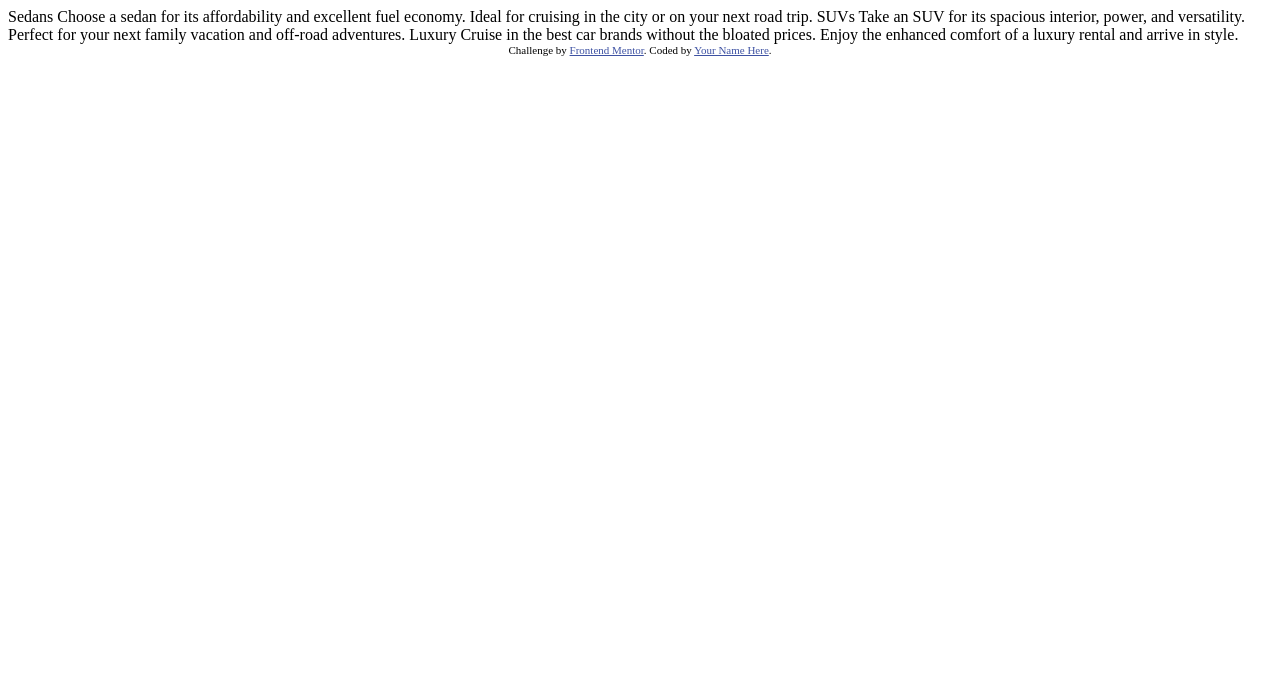
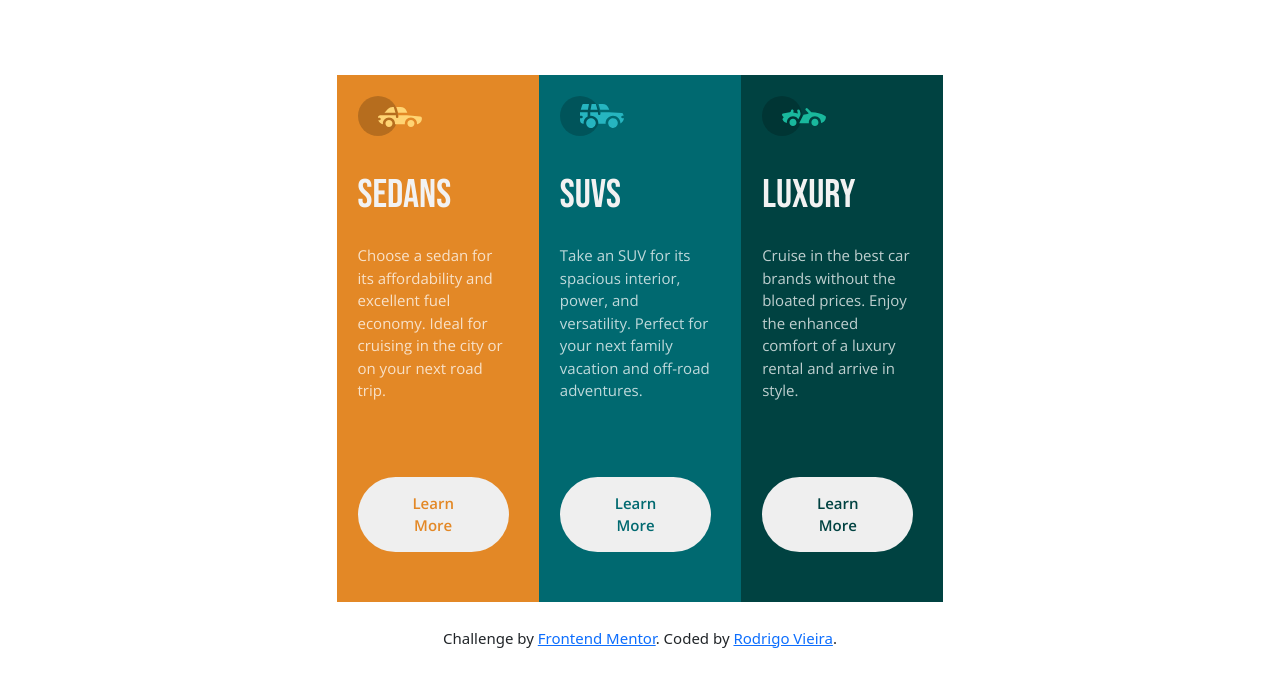
Before and after one commit to rodrigovn/3-column-preview-card-component-challenge-hub, a plain HTML site: page index.html in a window 1280 px wide. Drawn offline with nearby package versions, Linux system fonts and the light colour scheme.

Commit message:
final version of the project

```diff
--- a/index.html
+++ b/index.html
@@ -8,29 +8,49 @@
 
   <title>Frontend Mentor | 3-column preview card component</title>
 
-  <!-- Feel free to remove these styles or customise in your own stylesheet 👍 -->
-  <style>
-    .attribution { font-size: 11px; text-align: center; }
-    .attribution a { color: hsl(228, 45%, 44%); }
-  </style>
+  <link href="https://cdn.jsdelivr.net/npm/bootstrap@5.0.2/dist/css/bootstrap.min.css" rel="stylesheet" integrity="sha384-EVSTQN3/azprG1Anm3QDgpJLIm9Nao0Yz1ztcQTwFspd3yD65VohhpuuCOmLASjC" crossorigin="anonymous">
+
+
+  <link rel="preconnect" href="https://fonts.googleapis.com">
+  <link rel="preconnect" href="https://fonts.gstatic.com" crossorigin>
+  <link href="https://fonts.googleapis.com/css2?family=Bebas+Neue&family=Open+Sans:ital,wght@0,300;0,400;0,500;0,600;0,700;0,800;1,300;1,400;1,500;1,600;1,700;1,800&display=swap" rel="stylesheet">
+
+  <link rel="stylesheet" type="text/css" href="style.css">
 </head>
 <body>
+  <div class="container">
+    <div class="box">
+        <div class="row">
+          <div class="col-sm nopadding">
+            <div class="sedans">
+              <img src="images/icon-sedans.svg">
+              <h1>Sedans</h1>
+              <p>Choose a sedan for its affordability and excellent fuel economy. Ideal for cruising in the city or on your next road trip.</p>
+              <button type="button"><span class="text-button-sedans">Learn More</span></button>
+            </div>
+          </div>
+          <div class="col-sm nopadding">
+            <div class="suvs">
+              <img src="images/icon-suvs.svg">
+              <h1>SUVs</h1>
+              <p> Take an SUV for its spacious interior, power, and versatility. Perfect for your next family vacation and off-road adventures.</p>
+              <button type="button"><span class="text-button-suvs">Learn More</span></button>
+            </div>
+          </div>
+          <div class="col-sm nopadding">
+            <div class="luxury">
+              <img src="images/icon-luxury.svg">
+              <h1>Luxury</h1>
+              <p>Cruise in the best car brands without the bloated prices. Enjoy the enhanced comfort of a luxury rental and arrive in style.</p>
+              <button type="button"><span class="text-button-luxury">Learn More</span></button>
+            </div>
+          </div>
+      </div>
+    </div>
+  </div>
 
-  Sedans
-  Choose a sedan for its affordability and excellent fuel economy. Ideal for cruising in the city
-  or on your next road trip.
-
-  SUVs
-  Take an SUV for its spacious interior, power, and versatility. Perfect for your next family vacation
-  and off-road adventures.
-
-  Luxury
-  Cruise in the best car brands without the bloated prices. Enjoy the enhanced comfort of a luxury
-  rental and arrive in style.
-
-  <div class="attribution">
-    Challenge by <a href="https://www.frontendmentor.io?ref=challenge" target="_blank">Frontend Mentor</a>.
-    Coded by <a href="#">Your Name Here</a>.
+  <div class="footer">
+    Challenge by <a href="https://www.frontendmentor.io?ref=challenge" target="_blank">Frontend Mentor</a>. Coded by <a href="https://github.com/rodrigovn">Rodrigo Vieira</a>.
   </div>
 </body>
 </html>
--- /dev/null
+++ b/style.css
@@ -0,0 +1,68 @@
+body{
+	background-color: white;
+	font-size: 15px;
+	text-align: center;
+}
+.container div {
+	margin: 0 auto;
+}
+.box{
+	padding: 75px 115px 25px 115px;
+	width: 75%;
+	text-align: left;
+}
+img{
+	margin-bottom: 35px;
+}
+h1{
+	font-family: 'Bebas Neue', cursive;
+	color: hsl(0, 0%, 95%);
+	text-transform: uppercase;
+	margin-bottom: 25px;
+}
+p{
+	font-family: 'Open Sans', sans-serif;
+	color: hsla(0, 0%, 100%, 0.75);
+	margin-bottom: 75px;
+}
+.sedans{
+	background-color: hsl(31, 77%, 52%);
+	padding: 21px 30px 50px 21px;
+	min-width: 200px;
+}
+
+.suvs{
+	background-color: hsl(184, 100%, 22%);
+	padding: 21px 30px 50px 21px;
+	min-width: 200px;
+}
+.luxury{
+	background-color: hsl(179, 100%, 13%);
+	padding: 21px 30px 50px 21px;
+	min-width: 200px;
+}
+.nopadding {
+   padding: 0;
+   margin: 0;
+}
+button {
+  cursor: pointer;
+  padding: 15px 35px;
+  text-decoration: none;
+  font-weight: 600;
+  outline: none;
+  border: none;
+  border-radius: 40px;
+}
+.text-button-sedans{
+	font-family: 'Open Sans', sans-serif;
+	color: hsl(31, 77%, 52%);
+}
+.text-button-suvs{
+	font-family: 'Open Sans', sans-serif;
+	color: hsl(184, 100%, 22%);
+}
+.text-button-luxury{
+	font-family: 'Open Sans', sans-serif;
+	color: hsl(179, 100%, 13%);
+}
```
